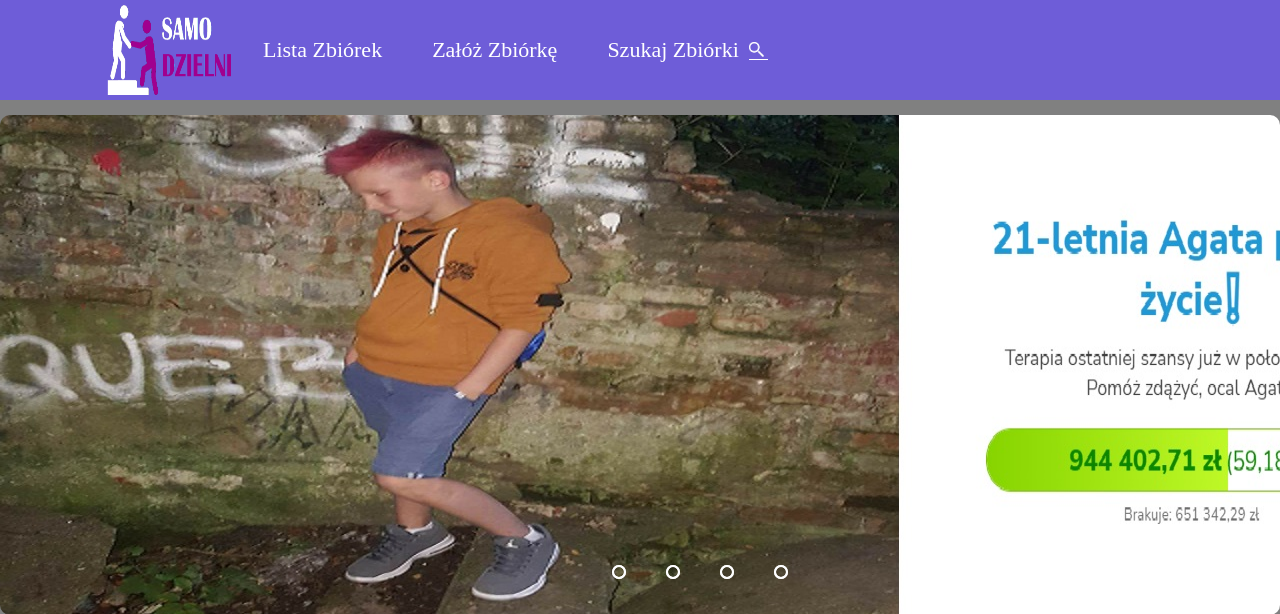
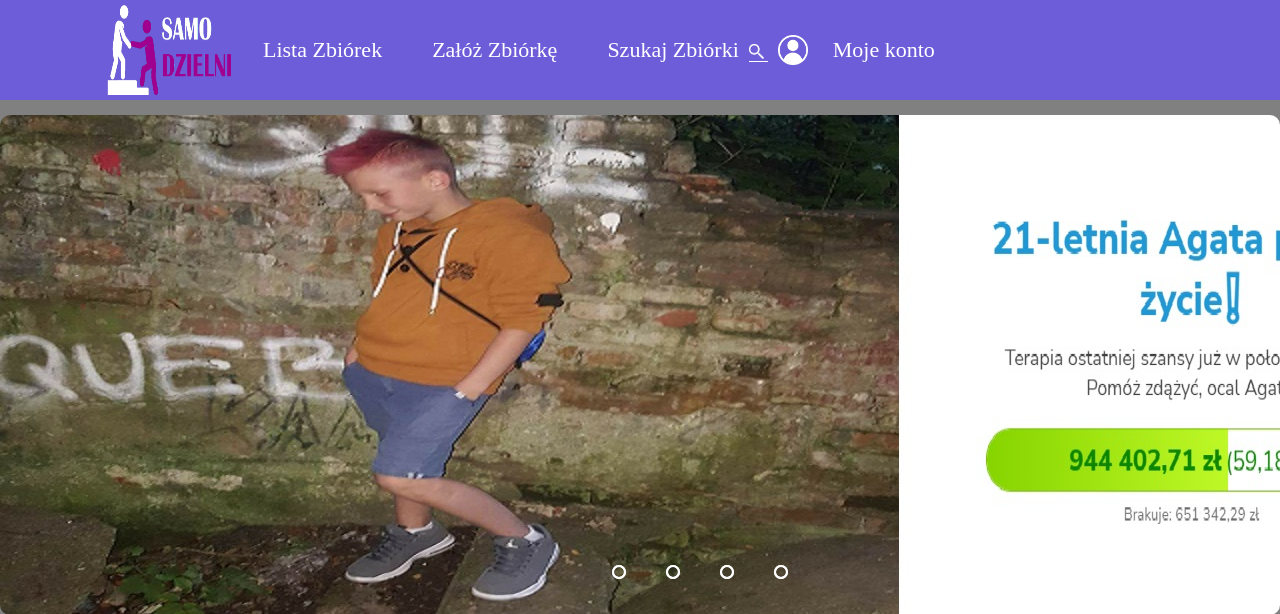
Before and after one commit to medzie/samodzielni, a PHP site: page / in a window 1280 px wide; the page is wider, and only the part inside the window is pictured. Shown: the top 614 px of that part. Run offline with PHP 8.4, Linux system fonts and the light colour scheme; data comes from the database, SQL or seed files in the repository; some web fonts are replaced.

Commit message:
odnosnik moje konto z obrazkiem

```diff
--- a/index.php
+++ b/index.php
@@ -17,6 +17,8 @@
                 <a href="zalozzbiorke.html" class="zbiorkinav">Załóż Zbiórkę</a>
                 <a href="zalozzbiorke.html" class="zbiorkinav2">Szukaj Zbiórki</a>
 				<input  type="text" id="ikona" name="search">
+                <img src="account.png" height="30%" id="obrazek_konta">
+                <a href="zalozzbiorke.html" class="zbiorkinav">Moje konto</a>
         </div>
         <div id="imageslider">
             <div class="slider">
--- a/style.css
+++ b/style.css
@@ -166,7 +166,6 @@ input[type=text] {
 input[type=text]:focus {
   width: 300px;
   padding-left: 18px;
-
    outline: none;
 }
 
@@ -178,10 +177,8 @@ input[type=text]:focus {
     background-repeat:no-repeat;
 	align-items: center;
     justify-content: center;
-	margin-top: 42px;
-
+	margin-top: 44px;
     outline: none;
-
 }
 
 #zbiorka{
@@ -192,3 +189,7 @@ input[type=text]:focus {
     border-radius: 5px;
     font-family: 'Sansita';
 }
+
+#obrazek_konta{
+	margin-top: 35px;
+}
```
